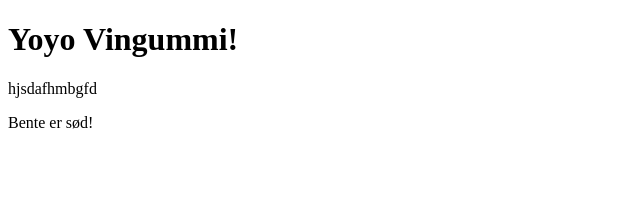
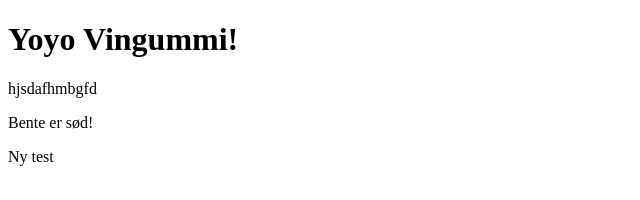
Before and after one commit to mwintherDK/testV2, a plain HTML site: page index.html in a window 1280 px wide. Shown: the full height of the page, 0-640 px from the left. Drawn offline with Linux system fonts and the light colour scheme.

Commit message:
Update index.html

```diff
--- a/index.html
+++ b/index.html
@@ -9,5 +9,6 @@
     <h1>Yoyo Vingummi!</h1>
     <p>hjsdafhmbgfd</p>
     <p>Bente er sød!</p>
+    <p>Ny test</p>
   </body>
 </html>
```
